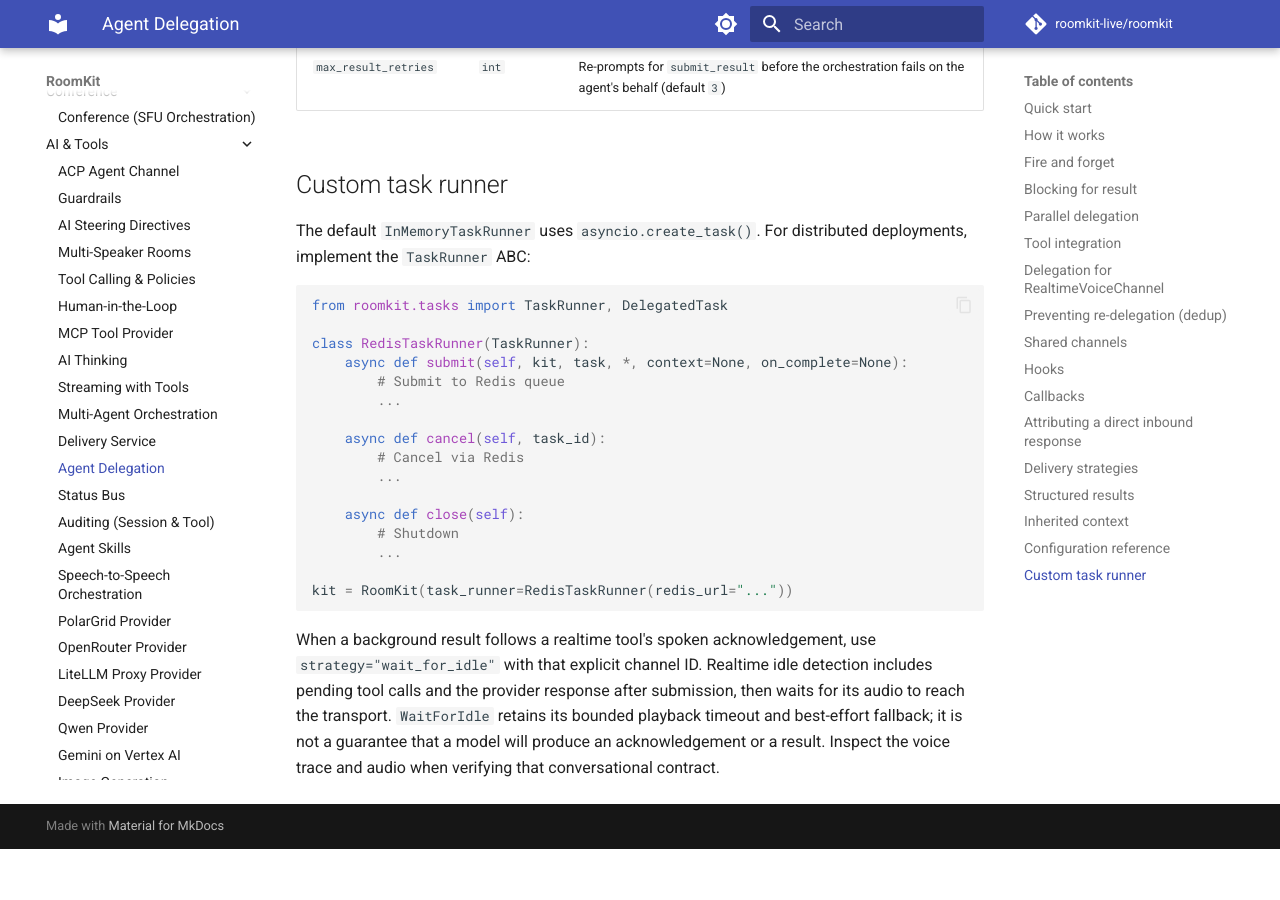
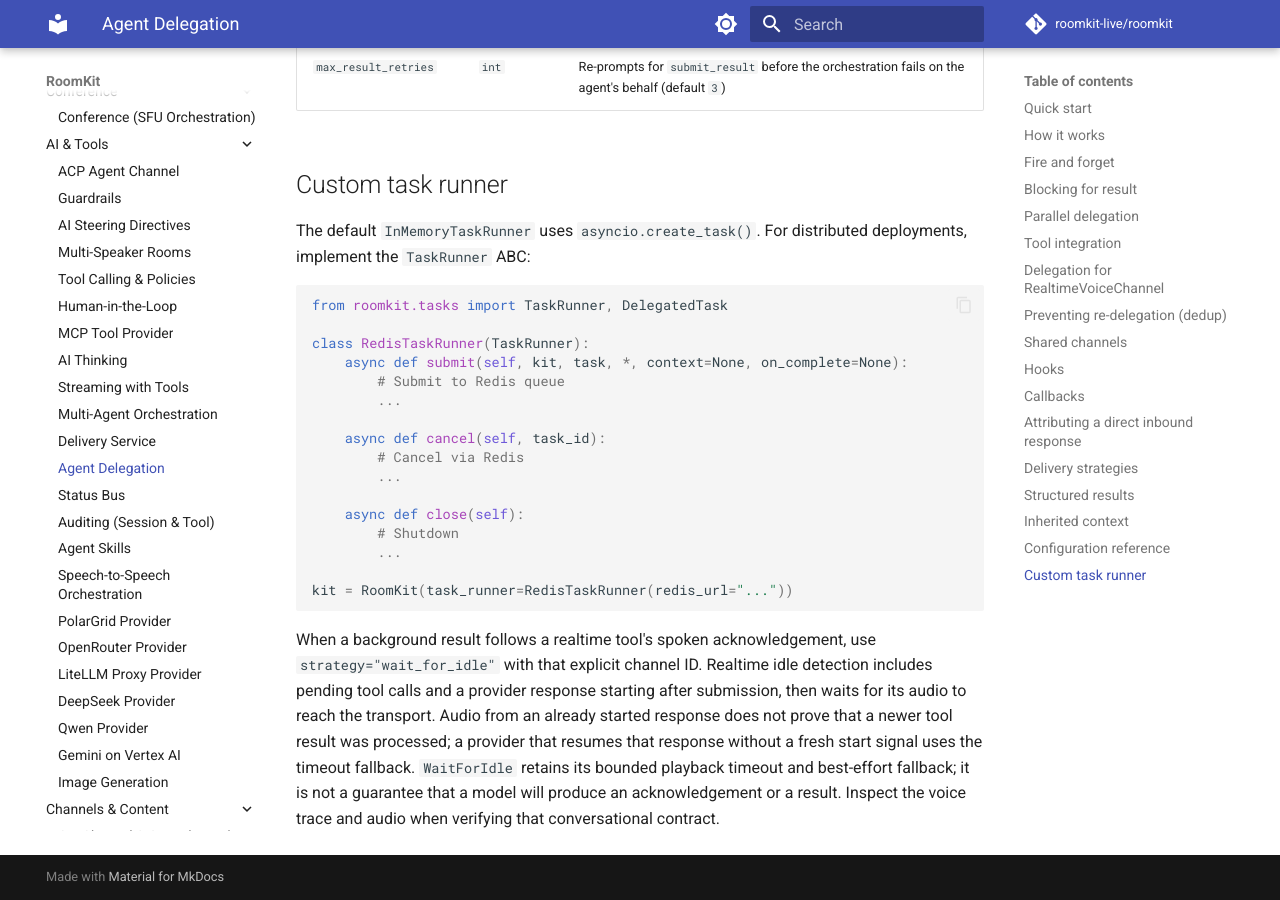
Before and after one commit to roomkit-live/roomkit-docs, an MkDocs documentation site: the page built from docs/guides/agent-delegation.md, in a window 1280 px wide and 900 px high, scrolled down 8124 px. Built offline with MkDocs 1.6.1 and Material for MkDocs 9.7.7, drawn with Linux system fonts in a browser that asks for light colours; comment, search, counter and statistics services are not loaded; before the commit the page ends 8973 px from its top, so only the background shows below that.

Commit message:
docs: describe conservative idle detection for tool continuations

```diff
--- a/docs/guides/agent-delegation.md
+++ b/docs/guides/agent-delegation.md
@@ -375,8 +375,10 @@ kit = RoomKit(task_runner=RedisTaskRunner(redis_url="..."))
 
 When a background result follows a realtime tool's spoken acknowledgement, use
 `strategy="wait_for_idle"` with that explicit channel ID. Realtime idle detection
-includes pending tool calls and the provider response after submission, then
-waits for its audio to reach the transport. `WaitForIdle` retains its bounded
+includes pending tool calls and a provider response starting after submission,
+then waits for its audio to reach the transport. Audio from an already started
+response does not prove that a newer tool result was processed; a provider that
+resumes that response without a fresh start signal uses the timeout fallback. `WaitForIdle` retains its bounded
 playback timeout and best-effort fallback; it is not a guarantee that a model
 will produce an acknowledgement or a result. Inspect the voice trace and audio
 when verifying that conversational contract.
```
